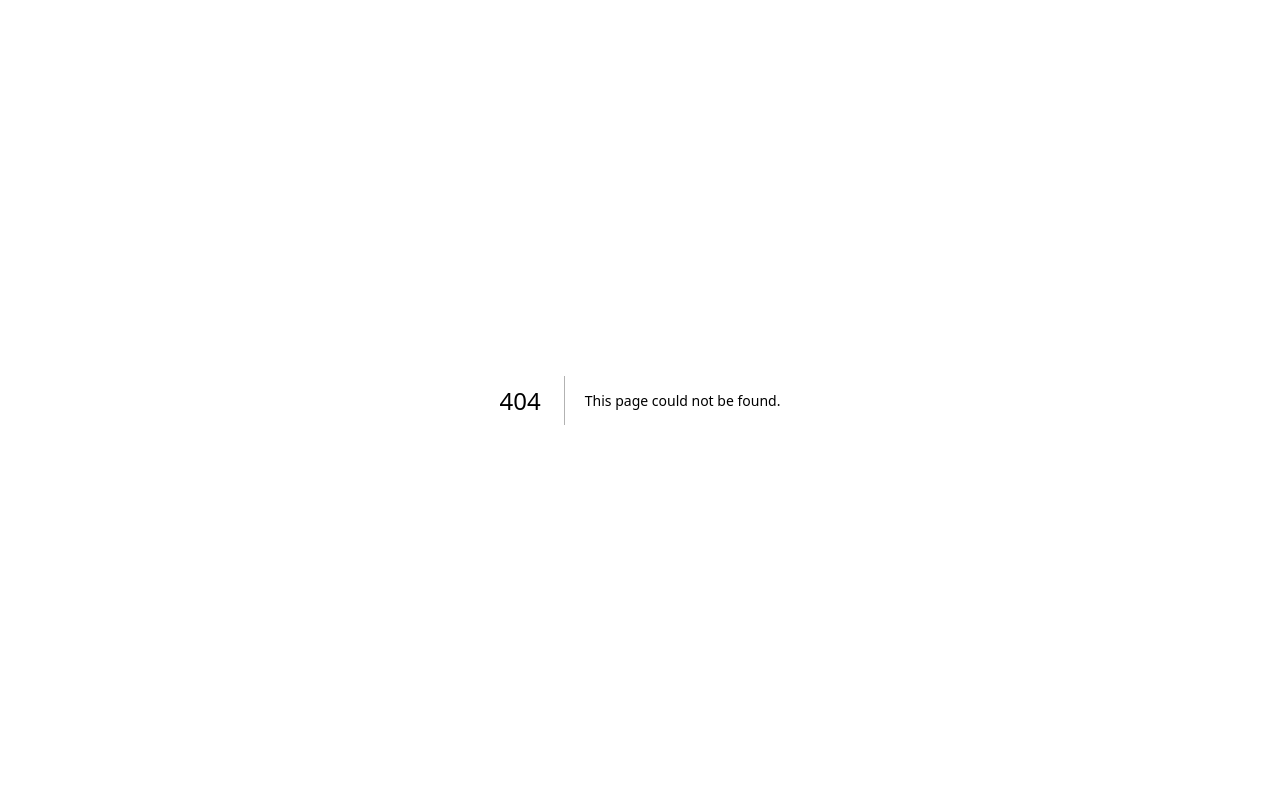
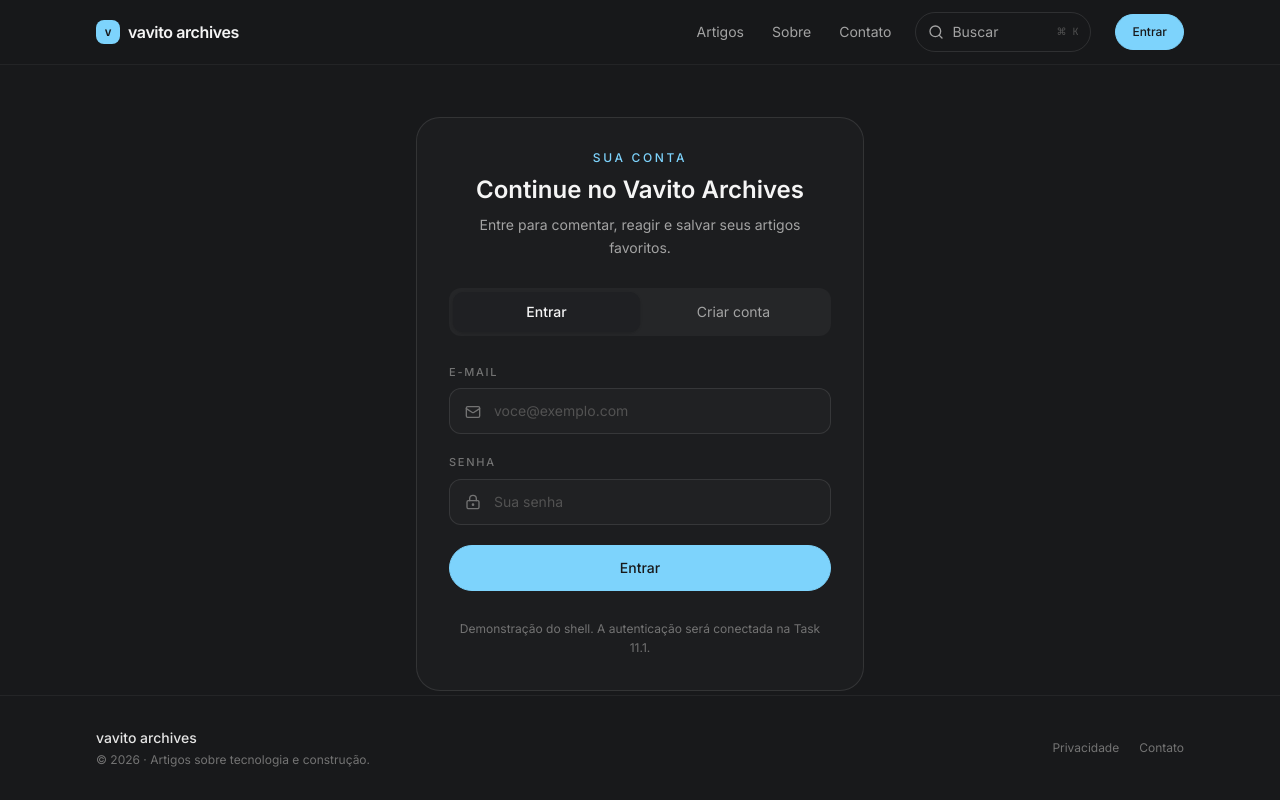
Before and after one commit to vavito/vavito_archives, a Next.js app in the folder apps/web/: page /auth in a window 1280 px wide. Before the commit this address had no page. Built offline with nearby package versions, Linux system fonts and the light colour scheme.

Commit message:
feat(auth): adiciona shell de autenticação

```diff
--- /dev/null
+++ b/apps/web/src/app/(auth)/auth/page.tsx
@@ -0,0 +1,61 @@
+import { Button, Input } from '@vavito/ui';
+import { LockKeyhole, Mail } from 'lucide-react';
+
+export default function AuthPage() {
+  return (
+    <section
+      aria-labelledby="auth-title"
+      className="bg-surface-card grid w-full max-w-md gap-7 rounded-3xl border border-border p-5 sm:p-8"
+    >
+      <header className="grid gap-2 text-center">
+        <p className="text-accent text-xs font-medium tracking-eyebrow uppercase">Sua conta</p>
+        <h1 className="text-2xl font-semibold text-neutral-100" id="auth-title">
+          Continue no Vavito Archives
+        </h1>
+        <p className="text-neutral-400 text-sm leading-relaxed">
+          Entre para comentar, reagir e salvar seus artigos favoritos.
+        </p>
+      </header>
+
+      <div
+        aria-label="Escolher fluxo de autenticação"
+        className="bg-surface-raised grid grid-cols-2 rounded-xl p-1"
+      >
+        <button
+          aria-pressed="true"
+          className="bg-floating min-h-10 rounded-lg text-sm font-medium text-neutral-100 shadow-sm"
+          type="button"
+        >
+          Entrar
+        </button>
+        <button className="text-neutral-400 min-h-10 rounded-lg text-sm" type="button">
+          Criar conta
+        </button>
+      </div>
+
+      <form className="grid gap-5">
+        <div className="relative">
+          <Mail
+            aria-hidden="true"
+            className="text-neutral-500 absolute top-10 left-4 z-10 size-4"
+          />
+          <Input className="pl-11" label="E-mail" placeholder="voce@exemplo.com" type="email" />
+        </div>
+        <div className="relative">
+          <LockKeyhole
+            aria-hidden="true"
+            className="text-neutral-500 absolute top-10 left-4 z-10 size-4"
+          />
+          <Input className="pl-11" label="Senha" placeholder="Sua senha" type="password" />
+        </div>
+        <Button className="w-full" size="large" type="submit">
+          Entrar
+        </Button>
+      </form>
+
+      <p className="text-neutral-500 text-center text-xs leading-relaxed">
+        Demonstração do shell. A autenticação será conectada na Task 11.1.
+      </p>
+    </section>
+  );
+}
--- /dev/null
+++ b/apps/web/src/app/(auth)/layout.tsx
@@ -0,0 +1,10 @@
+import { SiteShell } from '@web/components/layout/site-shell';
+import type { ReactNode } from 'react';
+
+export default function AuthLayout({ children }: Readonly<{ children: ReactNode }>) {
+  return (
+    <SiteShell contentClassName="items-center justify-center px-4 py-12 sm:px-6">
+      {children}
+    </SiteShell>
+  );
+}
```
